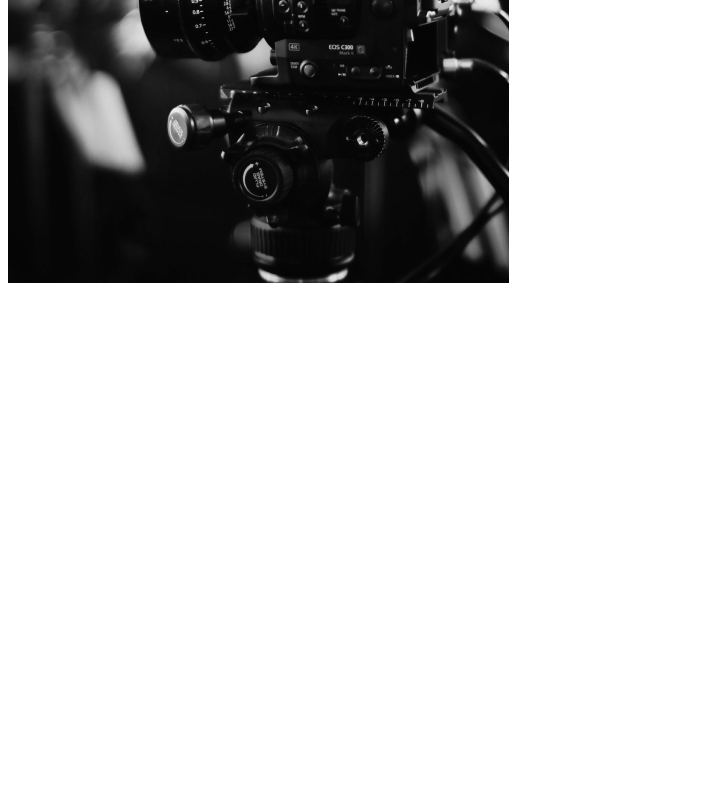
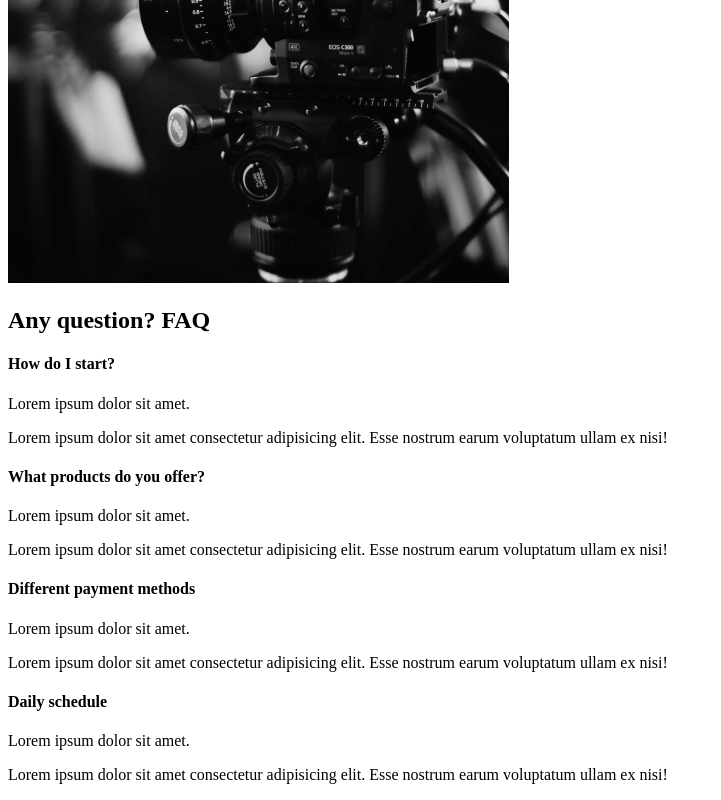
Before and after one commit to SelimFree/capture, a React (Vite) app: page / in a window 1280 px wide. Shown: the part 2099-2899 px from the top of the page, without its empty margins (0-721 px from the left). Before the commit the page ends 2394 px from the top, so only its background shows below. Built offline with nearby package versions, Linux system fonts and the light colour scheme.

Commit message:
made faq section layout

```diff
--- /dev/null
+++ b/src/components/FaqSection.jsx
@@ -0,0 +1,50 @@
+function FaqSection() {
+    return (
+        <div className="FaqSection">
+            <h2>
+                Any question? <span>FAQ</span>
+            </h2>
+            <div className="question">
+                <h4>How do I start?</h4>
+                <div className="answer">
+                    <p>Lorem ipsum dolor sit amet.</p>
+                    <p>
+                        Lorem ipsum dolor sit amet consectetur adipisicing elit.
+                        Esse nostrum earum voluptatum ullam ex nisi!
+                    </p>
+                </div>
+            </div>
+            <div className="question">
+                <h4>What products do you offer?</h4>
+                <div className="answer">
+                    <p>Lorem ipsum dolor sit amet.</p>
+                    <p>
+                        Lorem ipsum dolor sit amet consectetur adipisicing elit.
+                        Esse nostrum earum voluptatum ullam ex nisi!
+                    </p>
+                </div>
+            </div>
+            <div className="question">
+                <h4>Different payment methods</h4>
+                <div className="answer">
+                    <p>Lorem ipsum dolor sit amet.</p>
+                    <p>
+                        Lorem ipsum dolor sit amet consectetur adipisicing elit.
+                        Esse nostrum earum voluptatum ullam ex nisi!
+                    </p>
+                </div>
+            </div>
+            <div className="question">
+                <h4>Daily schedule</h4>
+                <div className="answer">
+                    <p>Lorem ipsum dolor sit amet.</p>
+                    <p>
+                        Lorem ipsum dolor sit amet consectetur adipisicing elit.
+                        Esse nostrum earum voluptatum ullam ex nisi!
+                    </p>
+                </div>
+            </div>
+        </div>
+    );
+}
+export default FaqSection;
--- a/src/pages/AboutUs.jsx
+++ b/src/pages/AboutUs.jsx
@@ -1,10 +1,13 @@
 import AboutSection from "../components/AboutSection"
 import SecvicesSection from "../components/ServicesSection";
+import FaqSection from "../components/FaqSection";
+
 function AboutUs() {
     return (
         <div className="AboutUs">
             <AboutSection />
             <SecvicesSection />
+            <FaqSection />
         </div>
     )
 }
```
